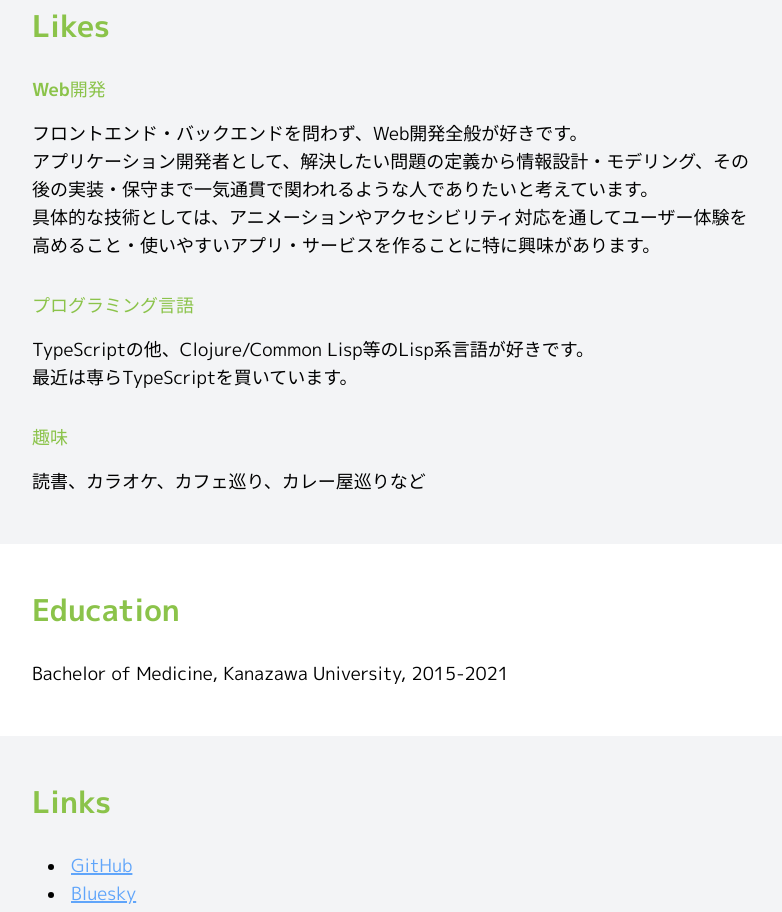
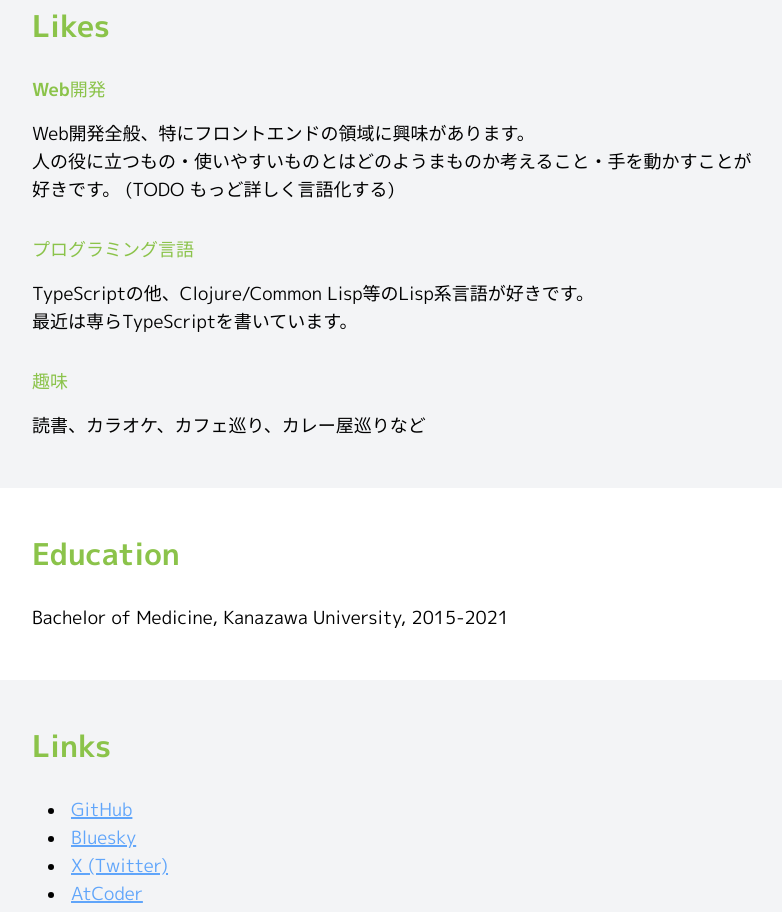
Before and after one commit to motoshira/motoshira.github.io, a React (Vite) app: page / in a window 1280 px wide. Shown: the part 1200-2112 px from the top of the page, without its empty margins (248-1030 px from the left). Built offline with nearby package versions, Linux system fonts and the light colour scheme; the HTML template or start-up script is replaced by a standard one.

Commit message:
Fix contents

```diff
--- a/src/App.tsx
+++ b/src/App.tsx
@@ -94,11 +94,10 @@ function App() {
                 <Heading3>Web開発</Heading3>
                 <p>
                   <Text1>
-                    フロントエンド・バックエンドを問わず、Web開発全般が好きです。
+                    Web開発全般、特にフロントエンドの領域に興味があります。
                     <br />
-                    アプリケーション開発者として、解決したい問題の定義から情報設計・モデリング、その後の実装・保守まで一気通貫で関われるような人でありたいと考えています。
-                    <br />
-                    具体的な技術としては、アニメーションやアクセシビリティ対応を通してユーザー体験を高めること・使いやすいアプリ・サービスを作ることに特に興味があります。
+                    人の役に立つもの・使いやすいものとはどのようまものか考えること・手を動かすことが好きです。
+                    (TODO もっど詳しく言語化する)
                   </Text1>
                 </p>
               </SubSectionWrap>
@@ -109,10 +108,11 @@ function App() {
                     TypeScriptの他、Clojure/Common
                     Lisp等のLisp系言語が好きです。
                     <br />
-                    最近は専らTypeScriptを買いています。
+                    最近は専らTypeScriptを書いています。
                   </Text1>
                 </p>
               </SubSectionWrap>
+
               <SubSectionWrap>
                 <Heading3>趣味</Heading3>
                 <p>
```
